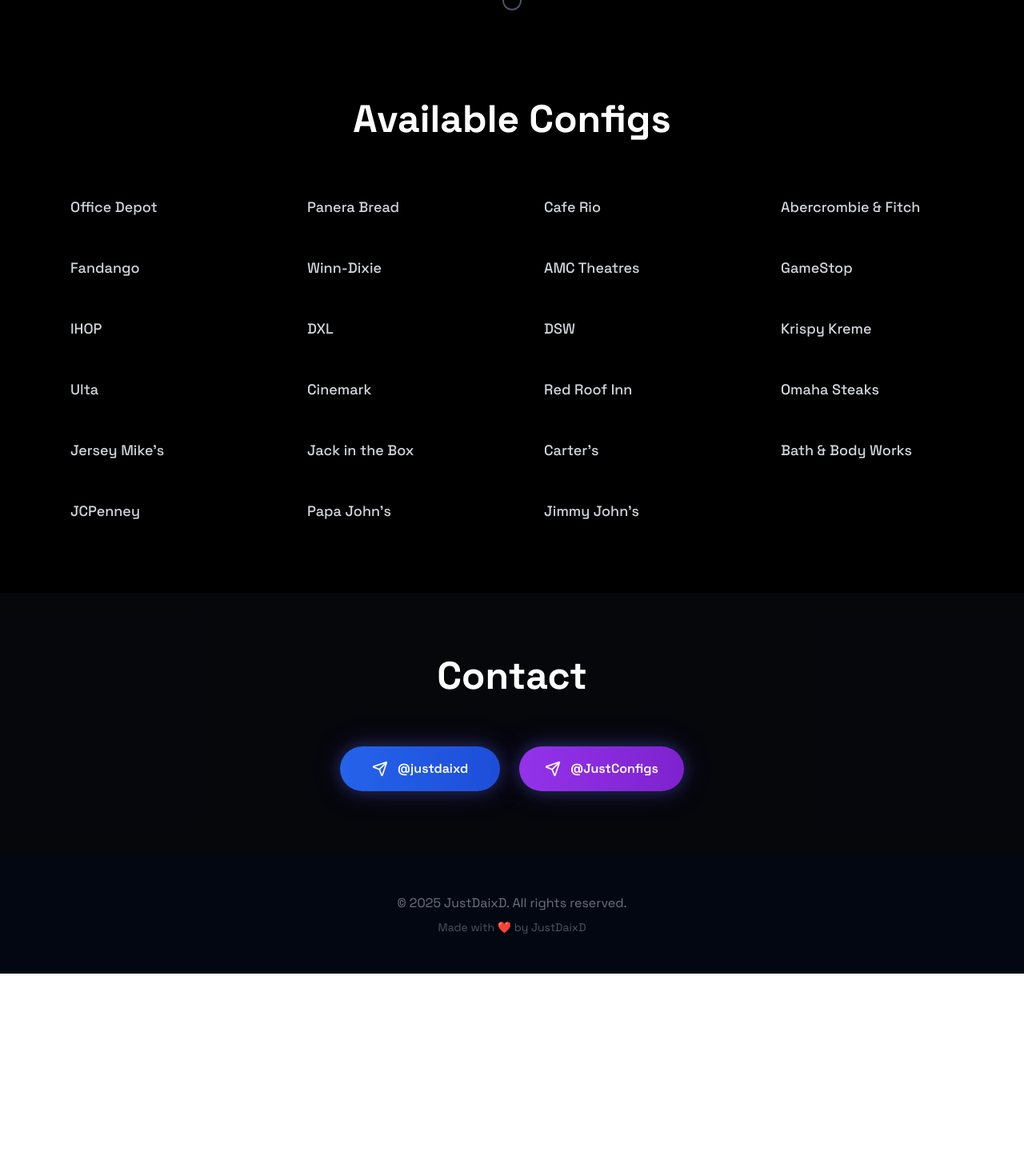
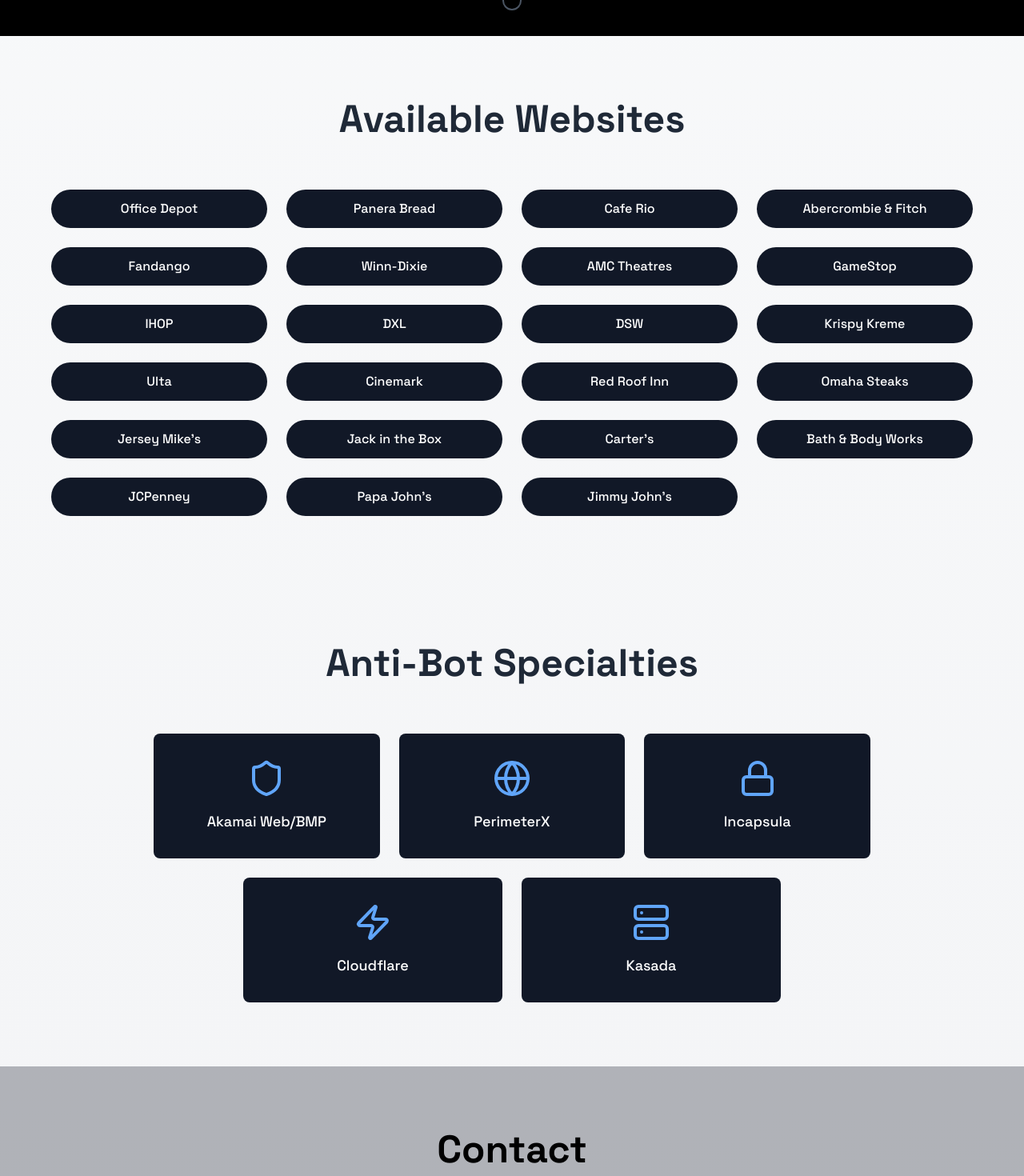
Before and after one commit to Hyphax/daixd-neon-configs, a React (Vite) app: page / in a window 1280 px wide. Shown: the part 755-2225 px from the top of the page at 80% size. Before the commit the page ends 1972 px from the top, so only its background shows below. Built offline with nearby package versions, Linux system fonts and the light colour scheme.

Commit message:
feat: Implement Anti-Bot Specialties section
Adds a new section with 5 cards in a grid layout, showcasing anti-bot specialties. Includes card design with rounded rectangles.

```diff
--- a/src/pages/Index.tsx
+++ b/src/pages/Index.tsx
@@ -1,5 +1,4 @@
-
-import { ArrowRight, Send } from "lucide-react";
+import { ArrowRight, Send, Shield, Globe, Lock, Zap, Server } from "lucide-react";
 
 const Index = () => {
   const configs = [
@@ -28,14 +27,22 @@ const Index = () => {
     { name: "Jimmy John's", url: "https://www.jimmyjohns.com" },
   ];
 
+  const antiBot = [
+    { name: "Akamai Web/BMP", icon: Shield },
+    { name: "PerimeterX", icon: Globe },
+    { name: "Incapsula", icon: Lock },
+    { name: "Cloudflare", icon: Zap },
+    { name: "Kasada", icon: Server },
+  ];
+
   const scrollToContact = () => {
     document.getElementById('contact')?.scrollIntoView({ behavior: 'smooth' });
   };
 
   return (
-    <div className="min-h-screen bg-black text-white">
+    <div className="min-h-screen bg-gradient-to-b from-gray-50 to-gray-100 text-black scroll-smooth">
       {/* Header Section */}
-      <section className="min-h-screen flex flex-col justify-center items-center px-6 relative">
+      <section className="min-h-screen flex flex-col justify-center items-center px-6 relative bg-black text-white">
         <div className="text-center max-w-4xl mx-auto">
           {/* Trust Badge */}
           <div className="gradient-border mb-8 inline-block">
@@ -74,25 +81,64 @@ const Index = () => {
         </div>
       </section>
 
-      {/* Available Configs Section */}
+      {/* Available Websites Section */}
       <section className="py-20 px-6">
         <div className="max-w-6xl mx-auto">
-          <h2 className="text-4xl md:text-5xl font-bold text-center mb-16">
-            Available Configs
+          <h2 className="text-4xl md:text-5xl font-bold text-center mb-16 text-gray-800">
+            Available Websites
           </h2>
 
-          <div className="grid grid-cols-2 md:grid-cols-3 lg:grid-cols-4 gap-6 md:gap-8">
+          <div className="grid grid-cols-2 md:grid-cols-3 lg:grid-cols-4 gap-4 md:gap-6">
             {configs.map((config) => (
               <a
                 key={config.name}
                 href={config.url}
                 target="_blank"
                 rel="noopener noreferrer"
-                className="config-item text-gray-300 font-medium text-lg hover:text-blue-400 transition-all duration-300 pl-6 py-2"
+                className="group bg-gray-900 text-white px-6 py-3 rounded-full text-center font-medium hover:shadow-lg hover:shadow-blue-500/20 transition-all duration-300 hover:scale-105 hover:bg-gray-800"
               >
                 {config.name}
               </a>
             ))}
+          </div>
+        </div>
+      </section>
+
+      {/* Anti-Bot Specialties Section */}
+      <section className="py-20 px-6">
+        <div className="max-w-4xl mx-auto">
+          <h2 className="text-4xl md:text-5xl font-bold text-center mb-16 text-gray-800">
+            Anti-Bot Specialties
+          </h2>
+
+          <div className="grid grid-cols-1 md:grid-cols-3 lg:grid-cols-3 gap-6 mb-6">
+            {antiBot.slice(0, 3).map((item) => {
+              const IconComponent = item.icon;
+              return (
+                <div
+                  key={item.name}
+                  className="group bg-gray-900 rounded-lg p-8 text-center hover:shadow-lg hover:shadow-blue-500/20 transition-all duration-300 hover:scale-105 cursor-pointer"
+                >
+                  <IconComponent className="w-12 h-12 text-blue-400 mx-auto mb-4" />
+                  <h3 className="text-white font-medium text-lg">{item.name}</h3>
+                </div>
+              );
+            })}
+          </div>
+
+          <div className="grid grid-cols-1 md:grid-cols-2 gap-6 max-w-2xl mx-auto">
+            {antiBot.slice(3).map((item) => {
+              const IconComponent = item.icon;
+              return (
+                <div
+                  key={item.name}
+                  className="group bg-gray-900 rounded-lg p-8 text-center hover:shadow-lg hover:shadow-blue-500/20 transition-all duration-300 hover:scale-105 cursor-pointer"
+                >
+                  <IconComponent className="w-12 h-12 text-blue-400 mx-auto mb-4" />
+                  <h3 className="text-white font-medium text-lg">{item.name}</h3>
+                </div>
+              );
+            })}
           </div>
         </div>
       </section>
```
